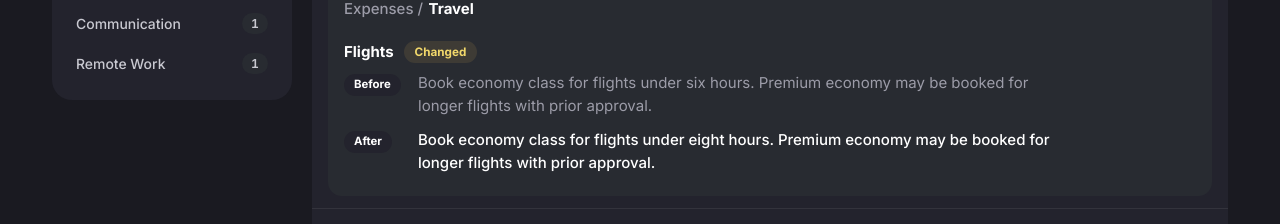
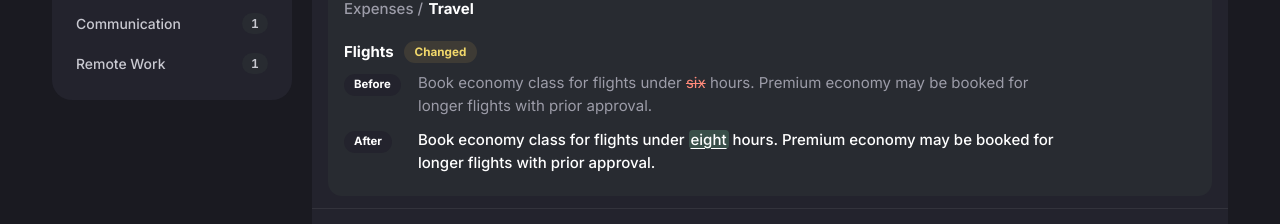
Before and after one commit to vitala89/document-version-compare, a Vue app: page / in a window 1280 px wide. Shown: the part 546-770 px from the top of the page. Built offline with nearby package versions, Linux system fonts and the light colour scheme.

Commit message:
feat(ui): highlight changed words
wordSegments uses diffWordsWithSpace, so each side rebuilds its original text exactly; a round-trip test pins it. Surrounding spaces stay outside del and ins, so only words are marked.

Co-Authored-By: Claude <noreply@anthropic.com>

```diff
--- a/package.json
+++ b/package.json
@@ -20,6 +20,7 @@
   },
   "dependencies": {
     "@fontsource-variable/inter": "^5.3.0",
+    "diff": "^9.0.0",
     "dompurify": "^3.5.0",
     "vue": "^3.5.42"
   },
--- a/src/components/ChangeItem.vue
+++ b/src/components/ChangeItem.vue
@@ -1,6 +1,7 @@
 <script setup lang="ts">
 import { computed } from 'vue'
 import ClauseBody from '@/components/ClauseBody.vue'
+import TextDiff from '@/components/TextDiff.vue'
 import ValuePair from '@/components/ValuePair.vue'
 import type { ClauseNode, DiffEntry, SectionNode } from '@/domain/types'
 import { reasonLabel } from '@/view-models/format'
@@ -76,16 +77,7 @@ const inChangedClause = computed(() => props.entry.reason === 'changed')
         </dt>
         <dd><ValuePair :before="detail.before" :after="detail.after" /></dd>
       </dl>
-      <dl v-else-if="detail.type === 'text'" class="text-diff">
-        <div class="prior-copy">
-          <dt><span class="quiet-label">Before</span></dt>
-          <dd>{{ detail.before }}</dd>
-        </div>
-        <div class="current-copy">
-          <dt><span class="quiet-label">After</span></dt>
-          <dd>{{ detail.after }}</dd>
-        </div>
-      </dl>
+      <TextDiff v-else-if="detail.type === 'text'" :before="detail.before" :after="detail.after" />
       <div
         v-else-if="detail.type === 'field-added' || detail.type === 'field-removed'"
         class="value-line"
--- /dev/null
+++ b/src/components/TextDiff.vue
@@ -0,0 +1,39 @@
+<script setup lang="ts">
+import { computed } from 'vue'
+import { wordSegments } from '@/view-models/changes'
+
+const props = defineProps<{ before: string; after: string }>()
+const segments = computed(() => wordSegments(props.before, props.after))
+// Keep surrounding spaces outside the highlight, so only words are marked.
+const split = (text: string) => {
+  const m = /^(\s*)([\s\S]*?)(\s*)$/.exec(text)!
+  return { lead: m[1], word: m[2], trail: m[3] }
+}
+</script>
+
+<template>
+  <dl class="text-diff">
+    <div class="prior-copy">
+      <dt><span class="quiet-label">Before</span></dt>
+      <dd>
+        <template v-for="(s, i) in segments.before" :key="i"
+          ><template v-if="s.changed"
+            >{{ split(s.text).lead }}<del>{{ split(s.text).word }}</del
+            >{{ split(s.text).trail }}</template
+          ><template v-else>{{ s.text }}</template></template
+        >
+      </dd>
+    </div>
+    <div class="current-copy">
+      <dt><span class="quiet-label">After</span></dt>
+      <dd>
+        <template v-for="(s, i) in segments.after" :key="i"
+          ><template v-if="s.changed"
+            >{{ split(s.text).lead }}<ins>{{ split(s.text).word }}</ins
+            >{{ split(s.text).trail }}</template
+          ><template v-else>{{ s.text }}</template></template
+        >
+      </dd>
+    </div>
+  </dl>
+</template>
--- a/src/styles/base.css
+++ b/src/styles/base.css
@@ -573,6 +573,18 @@ select option:disabled {
 }
 .text-diff .quiet-label {
   color: var(--text);
+} /* Before and After use the same neutral pill as field labels */
+.text-diff del {
+  color: var(--removed);
+  text-decoration-thickness: 1px;
+}
+.text-diff ins {
+  text-decoration: underline;
+  text-underline-offset: 3px;
+  color: var(--text);
+  border-radius: 4px;
+  padding-inline: 2px;
+  background: color-mix(in srgb, var(--added) 20%, transparent);
 }
 .field-diff {
   display: flex;
--- a/src/view-models/changes.ts
+++ b/src/view-models/changes.ts
@@ -1,3 +1,4 @@
+import { diffWordsWithSpace } from 'diff'
 import { plainText } from '@/domain/text'
 import type { DiffEntry, DiffResult, SectionNode } from '@/domain/types'
 
@@ -42,6 +43,25 @@ export function changeGroups(result: DiffResult): ChangeGroup[] {
   return [...groups.values()]
 }
 
+export interface Segment {
+  text: string
+  changed: boolean
+}
+
+/** Splits two plain texts into segments for the Before and After lines, marking changed words. */
+export function wordSegments(
+  before: string,
+  after: string,
+): { before: Segment[]; after: Segment[] } {
+  const result = { before: [] as Segment[], after: [] as Segment[] }
+  // WithSpace keeps whitespace as tokens, so each side rebuilds its original text exactly.
+  for (const part of diffWordsWithSpace(before, after)) {
+    if (!part.added) result.before.push({ text: part.value, changed: part.removed })
+    if (!part.removed) result.after.push({ text: part.value, changed: part.added })
+  }
+  return result
+}
+
 /**
  * How Changes only shows a paragraph: its plain text, markup dropped by an
  * inert parser. Rendering markup happens only in Full document, via SafeHtml.
```
Also changed, not shown: 2 other files (tests, documents, lock files or other folders).
